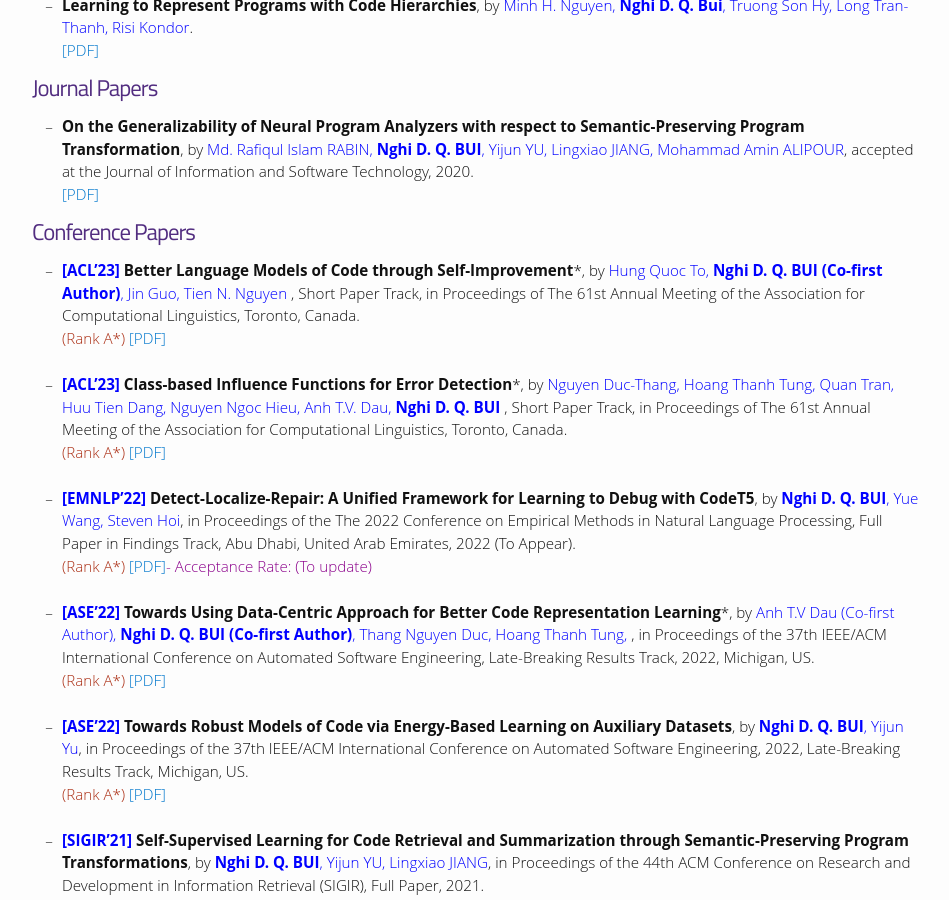
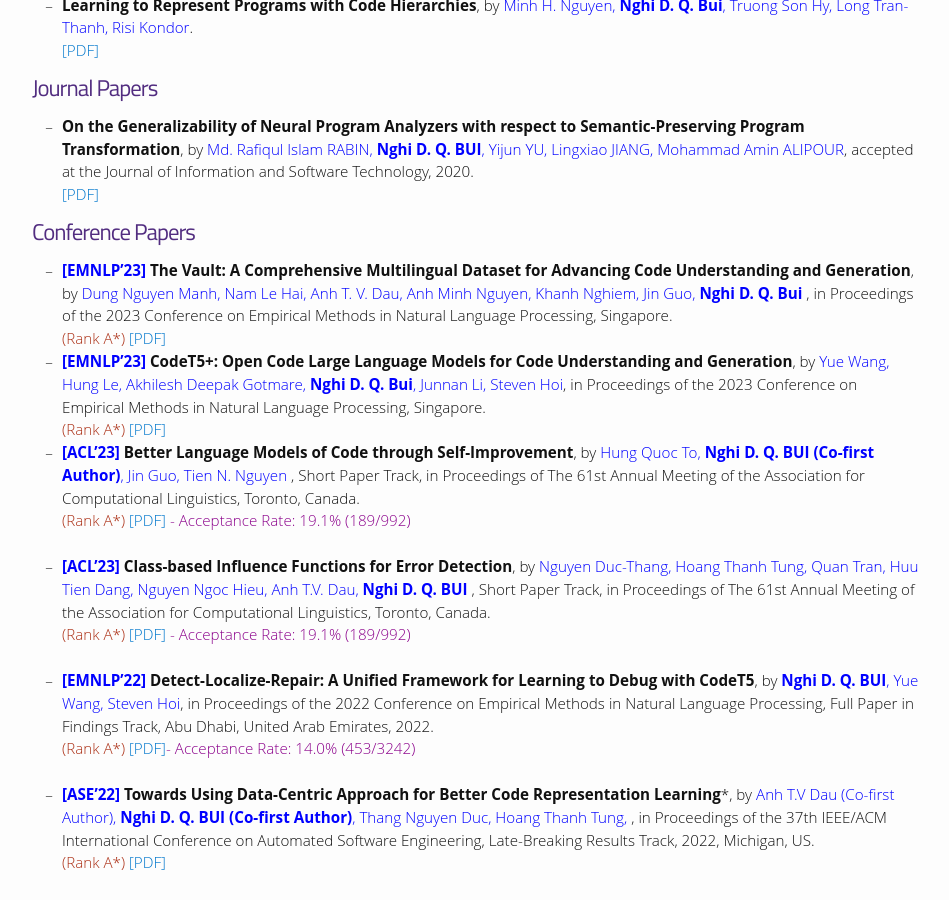
Before and after one commit to bdqnghi/bdqnghi.github.io, a Jekyll site: the page built from publications/publications.md, in a window 1280 px wide and 900 px high, scrolled down 597 px. Shown: the whole window, without its empty margins (163-1112 px from the left). Built offline with Jekyll 4.4.1, drawn with Linux system fonts in a browser that asks for light colours; nearby versions of some CDN libraries; some web fonts are replaced.

Commit message:
Update publications.md

```diff
--- a/publications/publications.md
+++ b/publications/publications.md
@@ -37,19 +37,27 @@
 <a href="https://arxiv.org/pdf/2008.01566.pdf" target="_blank"> [PDF]</a>
 
 # Conference Papers
-- <span style="color:blue">**[ACL'23]**</span> **Better Language Models of Code through Self-Improvement***, by <span style="color:blue">Hung Quoc To, **Nghi D. Q. BUI (Co-first Author)**, Jin Guo, Tien N. Nguyen </span>, Short Paper Track, in Proceedings of The 61st Annual Meeting of the Association for Computational Linguistics, Toronto, Canada.
+- <span style="color:blue">**[EMNLP'23]**</span> **The Vault: A Comprehensive Multilingual Dataset for Advancing Code Understanding and Generation**, by <span style="color:blue">Dung Nguyen Manh, Nam Le Hai, Anh T. V. Dau, Anh Minh Nguyen, Khanh Nghiem, Jin Guo, **Nghi D. Q. Bui** </span>, in Proceedings of the 2023 Conference on Empirical Methods in Natural Language Processing, Singapore.
 <br>
-<span style="color:#AB2F15">(Rank A*)</span><a href="/files/ASE_2022_noise_detection.pdf" target="_blank"> [PDF]</a> <span style="color:#8B008B"></span>
+<span style="color:#AB2F15">(Rank A*)</span><a href="https://arxiv.org/abs/2305.06156" target="_blank"> [PDF]</a>
+<br>
+- <span style="color:blue">**[EMNLP'23]**</span> **CodeT5+: Open Code Large Language Models for Code Understanding and Generation**, by <span style="color:blue">Yue Wang, Hung Le, Akhilesh Deepak Gotmare, **Nghi D. Q. Bui**, Junnan Li, Steven Hoi</span>, in Proceedings of the 2023 Conference on Empirical Methods in Natural Language Processing, Singapore.
+<br>
+<span style="color:#AB2F15">(Rank A*)</span><a href="https://arxiv.org/abs/2305.07922" target="_blank"> [PDF]</a>
+<br>
+- <span style="color:blue">**[ACL'23]**</span> **Better Language Models of Code through Self-Improvement**, by <span style="color:blue">Hung Quoc To, **Nghi D. Q. BUI (Co-first Author)**, Jin Guo, Tien N. Nguyen </span>, Short Paper Track, in Proceedings of The 61st Annual Meeting of the Association for Computational Linguistics, Toronto, Canada.
+<br>
+<span style="color:#AB2F15">(Rank A*)</span><a href="/files/ASE_2022_noise_detection.pdf" target="_blank"> [PDF]</a> <span style="color:#8B008B">- Acceptance Rate: 19.1% (189/992)</span>
 <br>
 <br>
-- <span style="color:blue">**[ACL'23]**</span> **Class-based Influence Functions for Error Detection***, by <span style="color:blue">Nguyen Duc-Thang, Hoang Thanh Tung, Quan Tran, Huu Tien Dang, Nguyen Ngoc Hieu, Anh T.V. Dau, **Nghi D. Q. BUI** </span>, Short Paper Track, in Proceedings of The 61st Annual Meeting of the Association for Computational Linguistics, Toronto, Canada.
+- <span style="color:blue">**[ACL'23]**</span> **Class-based Influence Functions for Error Detection**, by <span style="color:blue">Nguyen Duc-Thang, Hoang Thanh Tung, Quan Tran, Huu Tien Dang, Nguyen Ngoc Hieu, Anh T.V. Dau, **Nghi D. Q. BUI** </span>, Short Paper Track, in Proceedings of The 61st Annual Meeting of the Association for Computational Linguistics, Toronto, Canada.
 <br>
-<span style="color:#AB2F15">(Rank A*)</span><a href="/files/ASE_2022_noise_detection.pdf" target="_blank"> [PDF]</a> <span style="color:#8B008B"></span>
+<span style="color:#AB2F15">(Rank A*)</span><a href="/files/ASE_2022_noise_detection.pdf" target="_blank"> [PDF]</a> <span style="color:#8B008B">- Acceptance Rate: 19.1% (189/992)</span>
 <br>
 <br>
-- <span style="color:blue">**[EMNLP'22]**</span> **Detect-Localize-Repair: A Unified Framework for Learning to Debug with CodeT5**, by <span style="color:blue">**Nghi D. Q. BUI**, Yue Wang, Steven Hoi</span>, in Proceedings of the The 2022 Conference on Empirical Methods in Natural Language Processing, Full Paper in Findings Track, Abu Dhabi, United Arab Emirates, 2022 (To Appear).
+- <span style="color:blue">**[EMNLP'22]**</span> **Detect-Localize-Repair: A Unified Framework for Learning to Debug with CodeT5**, by <span style="color:blue">**Nghi D. Q. BUI**, Yue Wang, Steven Hoi</span>, in Proceedings of the 2022 Conference on Empirical Methods in Natural Language Processing, Full Paper in Findings Track, Abu Dhabi, United Arab Emirates, 2022.
 <br>
-<span style="color:#AB2F15">(Rank A*)</span> <a href="" target="_blank"> [PDF]</a><span style="color:#8B008B">- Acceptance Rate: (To update) </span>
+<span style="color:#AB2F15">(Rank A*)</span> <a href="" target="_blank"> [PDF]</a><span style="color:#8B008B">- Acceptance Rate: 14.0% (453/3242) </span>
 <br>
 <br>
 - <span style="color:blue">**[ASE'22]**</span> **Towards Using Data-Centric Approach for Better Code Representation Learning***, by <span style="color:blue">Anh T.V Dau (Co-first Author), **Nghi D. Q. BUI (Co-first Author)**, Thang Nguyen Duc, Hoang Thanh Tung, </span>, in Proceedings of the 37th IEEE/ACM International Conference on Automated Software Engineering, Late-Breaking Results Track, 2022, Michigan, US.
```
